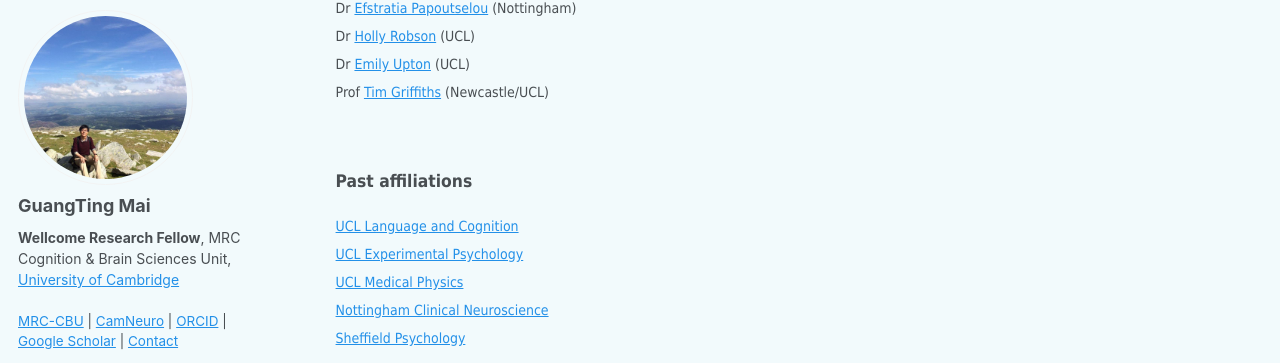
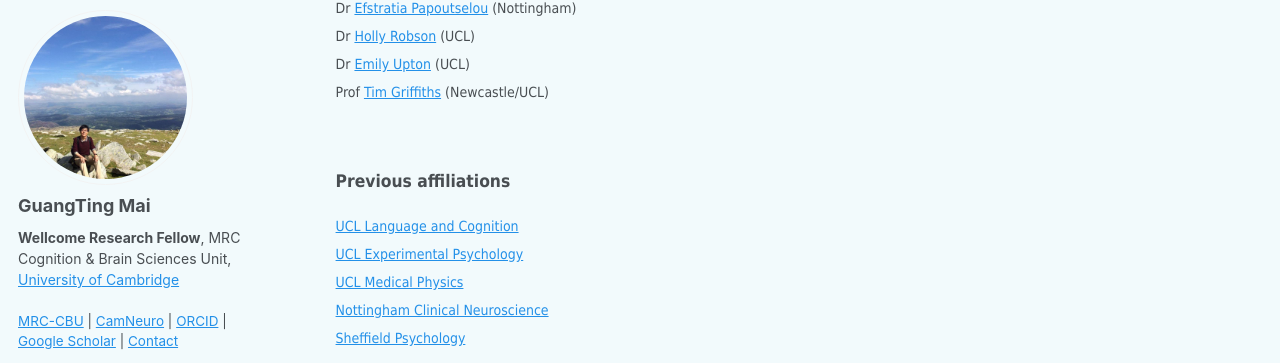
Before and after one commit to guangtingmai/guangtingmai.github.io, a Jekyll site: the page built from _pages/research-links.html, in a window 1280 px wide and 900 px high, scrolled down 432 px. Shown: the part 89-452 px from the top of the window. Built offline with Jekyll 4.4.1, drawn with Linux system fonts in a browser that asks for light colours.

Commit message:
Update research-links.html

```diff
--- a/_pages/research-links.html
+++ b/_pages/research-links.html
@@ -27,7 +27,7 @@ author_profile: true
 </p>
 <br>
 
-<p><span style="font-size: 13pt;font-family: Tahoma;line-height: 0.8;display: block;margin-bottom: 0"><strong>Past affiliations</strong></span></p>
+<p><span style="font-size: 13pt;font-family: Tahoma;line-height: 0.8;display: block;margin-bottom: 0"><strong>Previous affiliations</strong></span></p>
 <p>
   <span style="font-size: 10.5pt;font-family: Tahoma;line-height: 2;display: block;"><a href="https://www.ucl.ac.uk/brain-sciences/pals/research/language-and-cognition">UCL Language and Cognition</a></span>
   <span style="font-size: 10.5pt;font-family: Tahoma;line-height: 2;display: block;"><a href="https://www.ucl.ac.uk/brain-sciences/pals/research/experimental-psychology">UCL Experimental Psychology</a></span>
```
